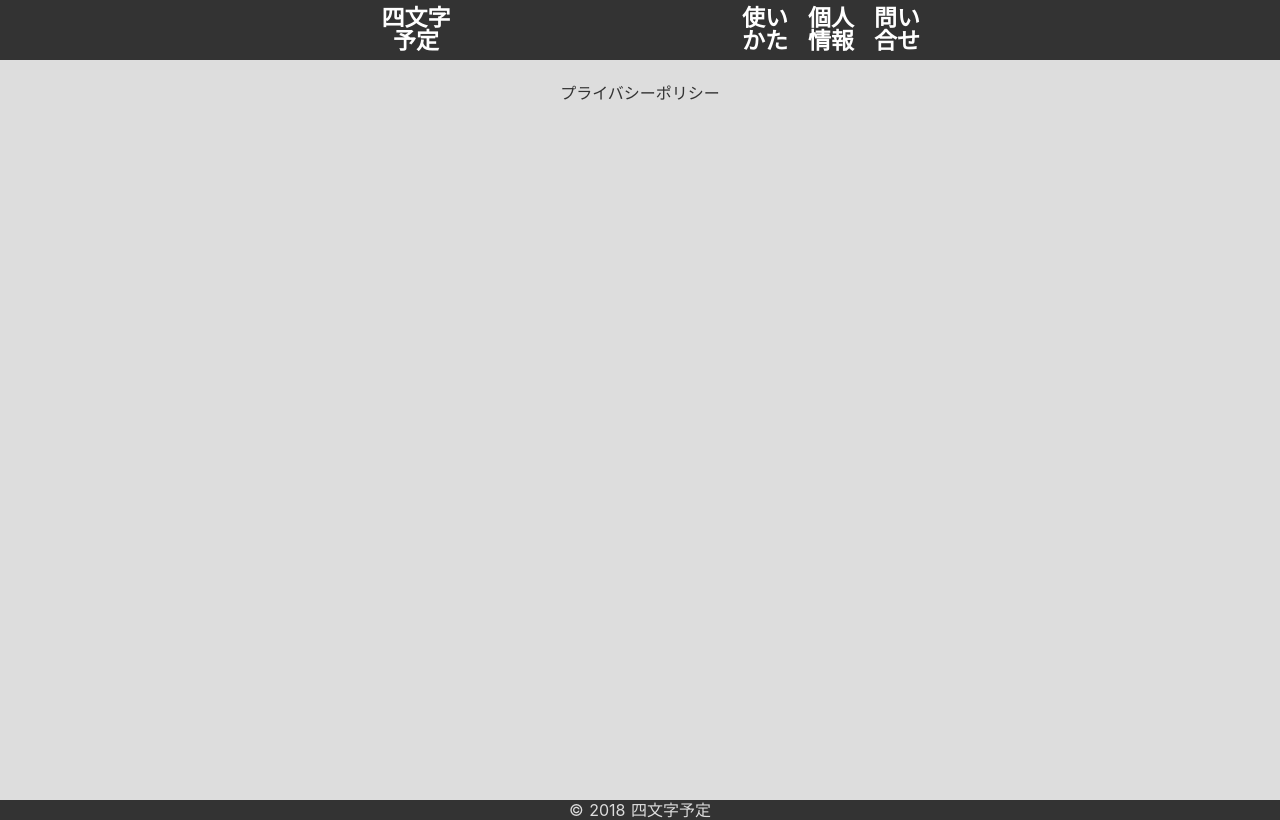
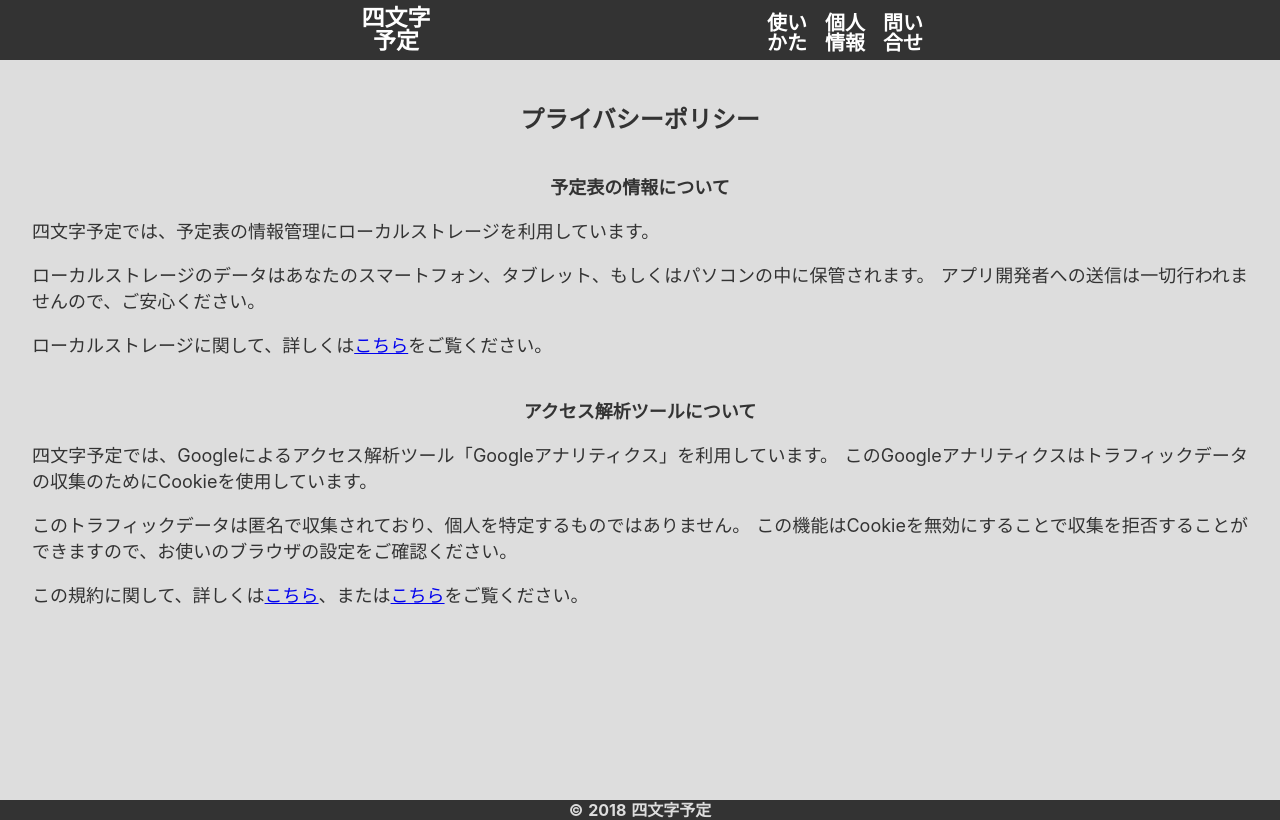
Before and after one commit to SiryCity/4-letters, a Nuxt app: page /privacy in a window 1280 px wide. Built offline with nearby package versions, Linux system fonts and the light colour scheme.

Commit message:
プライバシーポリシー追加

```diff
--- a/components/DateBox.vue
+++ b/components/DateBox.vue
@@ -64,7 +64,7 @@ export default {
     top 0
     transition-duration .2s
 
-.cell__textarea:focus
+    &:focus
       background-color mediumaquamarine
 
   .cell__background
@@ -73,7 +73,6 @@ export default {
     line-height calc(var(--calendar-length) / 8)
     font-size calc(var(--calendar-length) / 20)
     color #ddd
-  font-weight bold
     margin auto
     position absolute
     top 0
--- a/components/HeaderBar.vue
+++ b/components/HeaderBar.vue
@@ -41,7 +41,6 @@
         height 46px
         font-size 23px
         line-height 100%
-        padding-left 20px
         transition-duration .2s
         transition-property color
         &:hover
@@ -52,14 +51,14 @@
       justify-content center
       align-items center
       a
-        width 46px
-        height 46px
+        width 42px
+        height 42px
+        margin-top 8px
         color white
-        font-size 23px
+        font-size 20px
         line-height 100%
-        font-weight bold
         text-decoration none
-        margin-right 20px
+        margin-right 16px
         transition-duration .2s
         transition-property color
         &:hover
--- a/components/MenuSP.vue
+++ /dev/null
@@ -1,58 +0,0 @@
-<template lang="pug">
-  transition-group(name='fade')
-    div.menu__bg(
-      key='bg'
-      v-if='$store.state.main.isOpenedMenu'
-      @click='$store.commit("main/closeMenu")'
-    )
-    div.menu__box(
-      v-if='$store.state.main.isOpenedMenu'
-      key='box'
-    )
-      nuxt-link.menu__link(to="/about" @click.native='$store.commit("main/closeMenu")') about
-      nuxt-link.menu__link(to="/" @click.native='$store.commit("main/closeMenu")') contact
-      nuxt-link.menu__link(to="/" @click.native='$store.commit("main/closeMenu")')
-      nuxt-link.menu__link(to="/" @click.native='$store.commit("main/closeMenu")')
-
-</template>
-
-
-<style lang="stylus" scoped>
-.menu__bg
-  width 100%
-  height var(--static100vh) !important
-  position absolute
-  left 0
-  top 0
-  z-index 990
-
-.menu__box
-  width 100%
-  height 160px
-  background-color #333
-  position absolute
-  right 0
-  top 60px
-  z-index 999
-
-.menu__link
-  width 100%
-  height 40px
-  line-height 40px
-  display block
-  text-decoration none
-  box-sizing border-box
-  color #ddd
-  border-top 2px #ddd solid
-
-
-.fade-enter-active
-.fade-leave-active
-  trantition-property height
-  transition-duration .4s
-
-.fade-enter
-.fade-leave-to
-  height 0
-
-</style>
--- a/layouts/default.vue
+++ b/layouts/default.vue
@@ -3,16 +3,13 @@
     header-bar
     nuxt
     footer#footer &copy; 2018 四文字予定
-    menu-s-p
 </template>
 
 <script>
 import HeaderBar from '~/components/HeaderBar.vue'
-import MenuSP from '~/components/MenuSP.vue'
 export default {
   components: {
     HeaderBar,
-    MenuSP,
   },
   mounted(){
     this.$store.commit('main/setStatic100vh')
@@ -33,7 +30,7 @@ html
   -moz-osx-font-smoothing grayscale
   -webkit-font-smoothing antialiased
   box-sizing border-box
-
+  font-weight bold
 *
 *before
 *after
--- a/nuxt.config.js
+++ b/nuxt.config.js
@@ -8,6 +8,7 @@ module.exports = {
       { charset: 'utf-8' },
       { name: 'viewport', content: 'width=device-width, initial-scale=1' },
       { hid: 'description', name: 'description', content: '「予定は・四文字・要を得て」4文字しか書けない予定表。' },
+
       { name: "robots", content: "noindex" },
       { name: "robots", content: "nofollow" },
       { name: "robots", content: "noachieve" },
--- a/pages/privacy.vue
+++ b/pages/privacy.vue
@@ -1,10 +1,33 @@
 <template lang="pug">
-  article.article
-    div プライバシーポリシー
+  article.privacy-policy
+    h2 プライバシーポリシー
+    h3.privacy-policy__heading 予定表の情報について
+      p
+        | 四文字予定では、予定表の情報管理にローカルストレージを利用しています。
+      p
+        | ローカルストレージのデータはあなたのスマートフォン、タブレット、もしくはパソコンの中に保管されます。
+        | アプリ開発者への送信は一切行われませんので、ご安心ください。
+      p
+        | ローカルストレージに関して、詳しくは
+        a(href='https://www.w3schools.com/html/html5_webstorage.asp') こちら
+        | をご覧ください。
+    h3.privacy-policy__heading アクセス解析ツールについて
+      p
+        | 四文字予定では、Googleによるアクセス解析ツール「Googleアナリティクス」を利用しています。
+        | このGoogleアナリティクスはトラフィックデータの収集のためにCookieを使用しています。
+      p
+        | このトラフィックデータは匿名で収集されており、個人を特定するものではありません。
+        | この機能はCookieを無効にすることで収集を拒否することができますので、お使いのブラウザの設定をご確認ください。
+      p
+        | この規約に関して、詳しくは
+        a(href='https://www.google.com/analytics/terms/jp.html') こちら
+        | 、または
+        a(href='https://policies.google.com/technologies/partner-sites?hl=ja') こちら
+        | をご覧ください。
 </template>
 
 <style lang="stylus" scoped>
-.article
+.privacy-policy
   width 1920px
   max-width 95%
   min-height calc(var(--static100vh) - 80px)
@@ -12,4 +35,11 @@
   flex-direction column
   align-items center
   padding-top 20px
+  .privacy-policy__heading
+    font-size 18px
+    margin-bottom 4px
+    p
+      font-weight normal
+      text-align justify
+      text-justify inter-ideograph
 </style>
--- a/pages/usage.vue
+++ b/pages/usage.vue
@@ -1,7 +1,9 @@
 <template lang="pug">
   article.article
     img(alt='四文字予定' src='~/assets/favicon.svg')
-    div 予定は
+    div 予定は・四文字・要を得て
+    div 4文字しか書けない予定表。
+
 </template>
 
 <style lang="stylus" scoped>
@@ -12,8 +14,10 @@
   display flex
   flex-direction column
   align-items center
-  padding-top 20px
+  padding-top 40px
   img
     width 60px
     height 60px
+  div
+    margin 3px 0
 </style>
```
Lines whose indentation alone changed are shown as unchanged.
